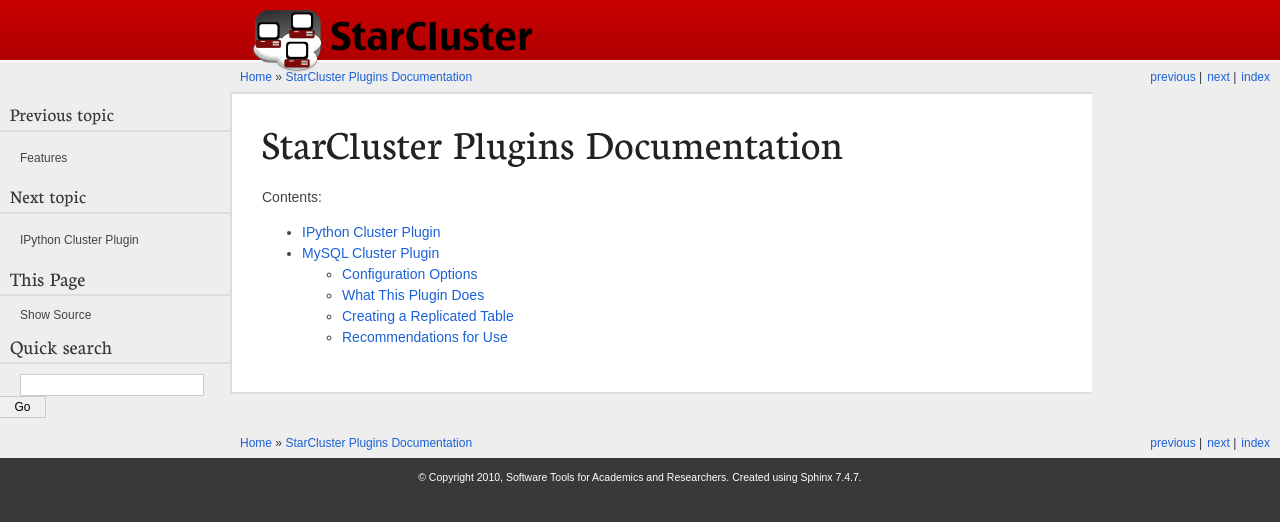
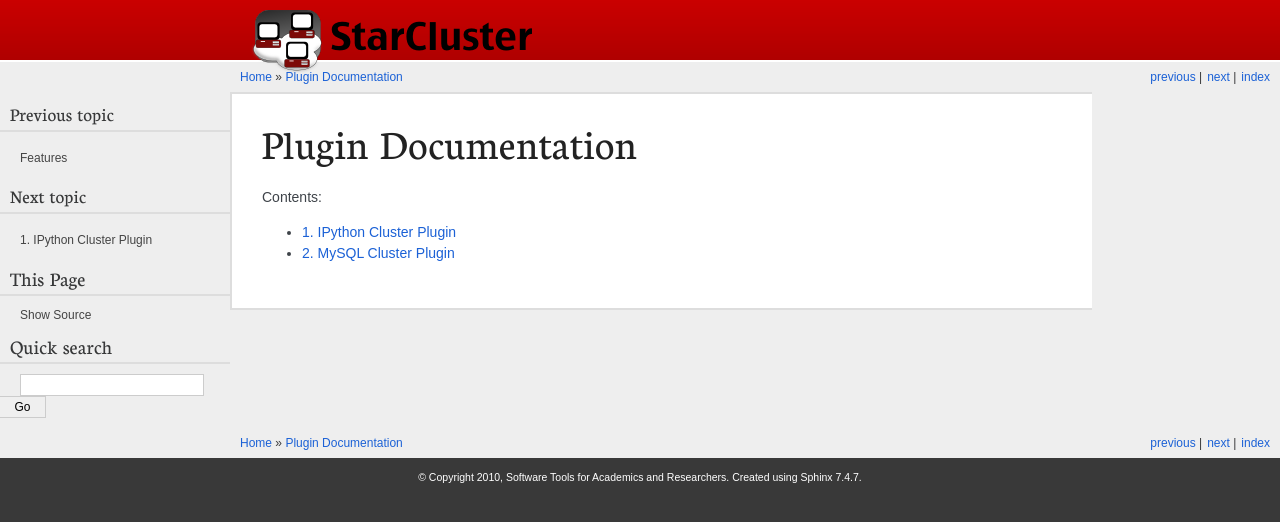
Before and after one commit to jtriley/StarCluster, a Sphinx documentation site: the page built from docs/sphinx/plugins/index.rst, in a window 1280 px wide. Shown: the top 522 px of the page. Built offline with Sphinx 7.4.7, drawn with Linux system fonts in a browser that asks for light colours; formulas are drawn with MathJax 3.

Commit message:
docs: update titles and toc formatting

```diff
--- a/docs/sphinx/guides/index.rst
+++ b/docs/sphinx/guides/index.rst
@@ -3,13 +3,13 @@
    You can adapt this file completely to your liking, but it should at least
    contain the root `toctree` directive.
 
-Welcome to StarCluster's documentation!
-=======================================
+StarCluster Guides
+==================
 
 Contents:
 
 .. toctree::
-   :maxdepth: 2
+   :maxdepth: 1
 
    sge
 
--- a/docs/sphinx/index.rst
+++ b/docs/sphinx/index.rst
@@ -9,6 +9,7 @@
 Contents:
 
 .. toctree::
+   :hidden:
    :maxdepth: 2
 
    overview
--- a/docs/sphinx/plugins/index.rst
+++ b/docs/sphinx/plugins/index.rst
@@ -1,10 +1,11 @@
-StarCluster Plugins Documentation
-=================================
+Plugin Documentation
+====================
 
 Contents:
 
 .. toctree::
-   :maxdepth: 2
+   :maxdepth: 1
+   :numbered:
 
    ipython
    mysqlcluster
```
